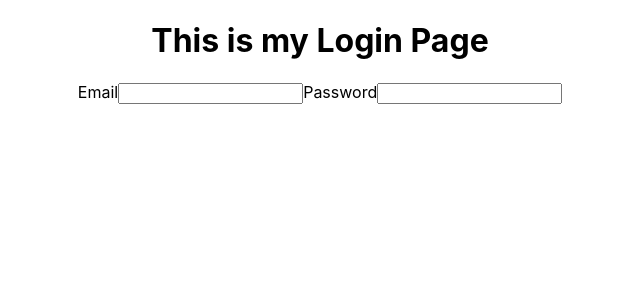
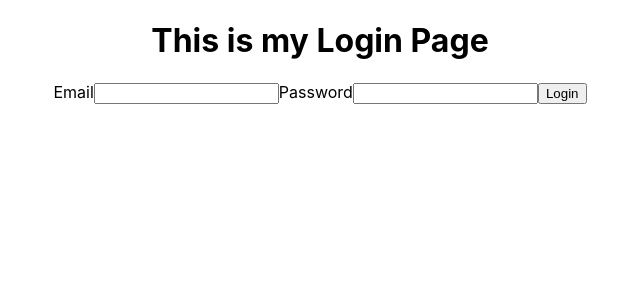
Before and after one commit to KhazadDutz/Desafio-Ebytr-ToDoList, a React (Create React App) app in the folder front-end/: page / in a window 1280 px wide. Shown: the top 300 px of the page, without its empty margins (320-960 px from the left). Built offline with nearby package versions, Linux system fonts and the light colour scheme.

Commit message:
button de login, que tera uma funcao que fara uma req para o BD verificar se o usuario existe, criado

```diff
--- a/front-end/src/Pages/Login.js
+++ b/front-end/src/Pages/Login.js
@@ -25,6 +25,12 @@ function Login() {
           onChange={ ({ target: { value } }) => setPassword(value) }
         />
       </label>
+      <button
+        type="button"
+        // onClick={ () => função de requisição para verificar email }
+      >
+        Login
+      </button>
     </div>
   )
 }
```
